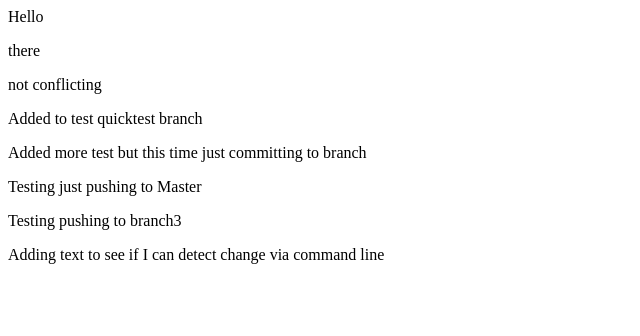
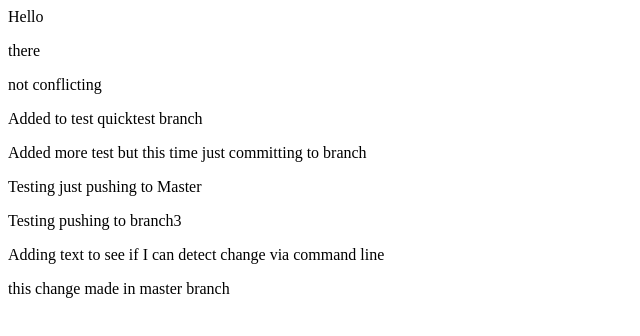
Before and after one commit to jfarrell2/demo-repo, a plain HTML site: page index.html in a window 1280 px wide. Shown: the whole page, without its empty margins (0-640 px from the left). Drawn offline with Linux system fonts and the light colour scheme.

Commit message:
Added line while in master branch

```diff
--- a/index.html
+++ b/index.html
@@ -6,3 +6,4 @@
 <p>Testing just pushing to Master</p>
 <p>Testing pushing to branch3</p>
 <p>Adding text to see if I can detect change via command line</p>
+<p>this change made in master branch</p>
```
